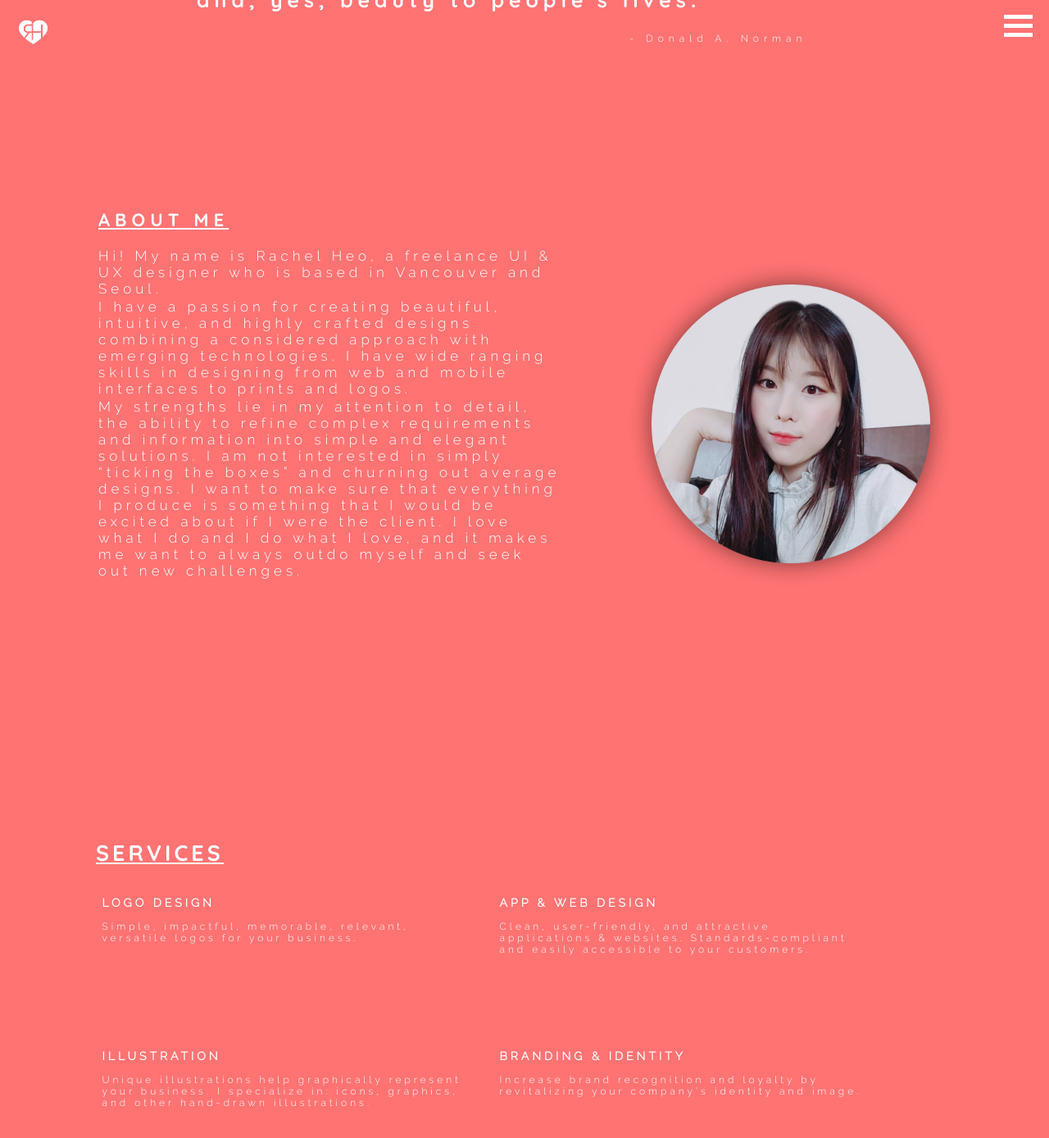
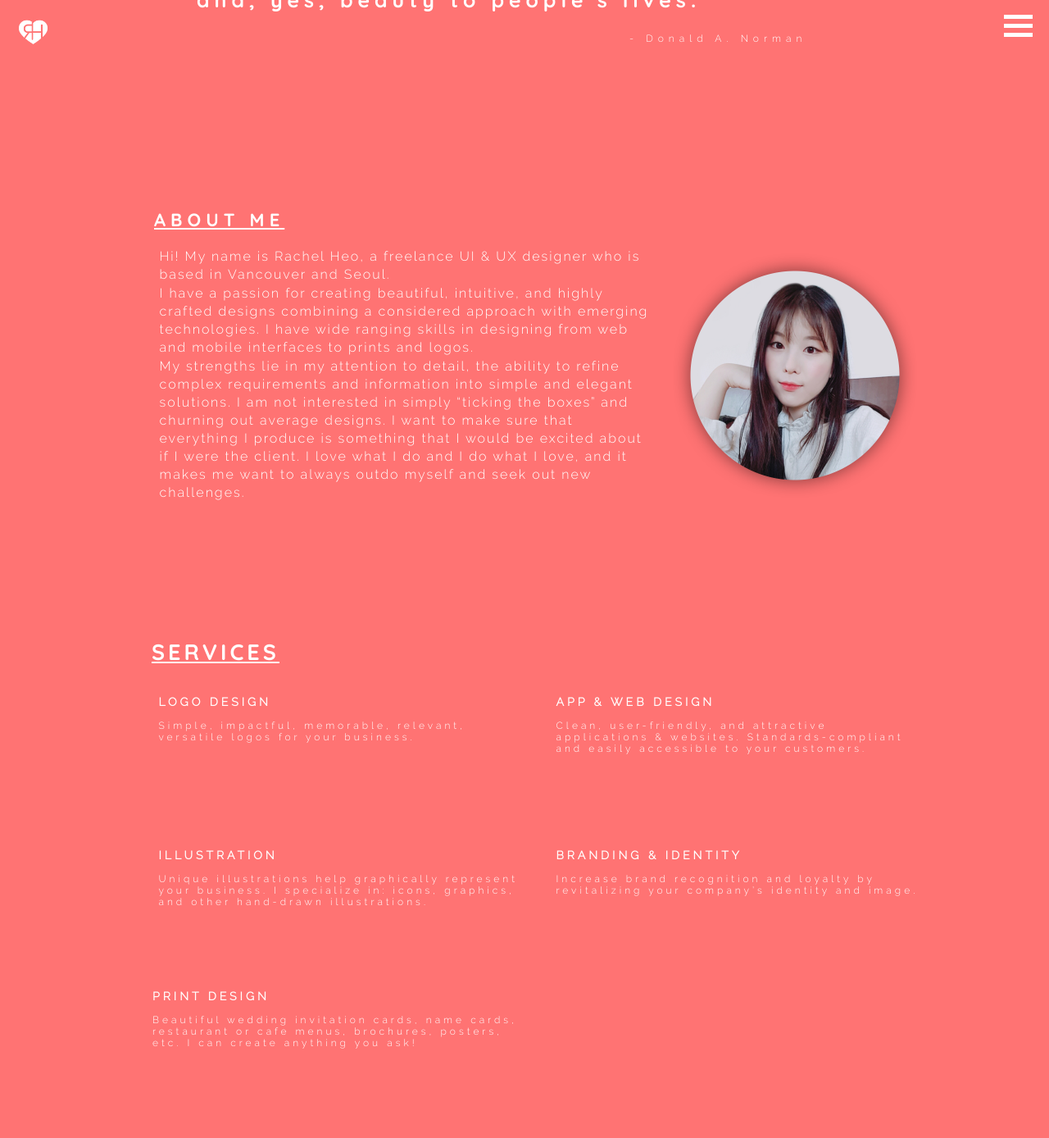
Before and after one commit to rachelheodesign/rachelheodesign.github.io, a Jekyll site: the page built from about.md, in a window 1280 px wide and 1400 px high, scrolled down 390 px. Shown: the top 1388 px of the window at 82% size. Built offline with Jekyll 4.4.1, drawn with Linux system fonts in a browser that asks for light colours; nearby versions of some CDN libraries.

Commit message:
Change positioning of about sectoin

```diff
--- a/assets/main.scss
+++ b/assets/main.scss
@@ -97,7 +97,7 @@ body {
 
 .about-container {
 
-  margin-left: 120px;
+  margin-left: 188px;
   margin-top: 175px;
 
   .about-heading {
@@ -118,20 +118,28 @@ body {
     margin-right: 115px;
 
     .text {
-      margin-right: 80px;
+      margin-right: 25px;
+
       p {
-        font-size: 17px;
+        font-size: 16px;
         color: $text-color;
         font-family: $base-subheading-font-family;
-        letter-spacing: 5px;
+        letter-spacing: 2px;
         margin-top: -15px;
+        line-height: 22px;
+        width: 600px;
       }
+
     }
 
     .profile-image {
+
+      margin-right: 39px;
+      margin-top: -9px;
+
       img {
-        height: 400px;
-        width: 400px;
+        height: 300px;
+        width: 300px;
       }
     }
 
@@ -142,7 +150,8 @@ body {
 
 .services-container {
 
-  margin-top: 300px;
+  margin-top: 150px;
+  margin-left: 138px;
 
   font-family: $base-subheading-font-family;
   color: $text-color;
@@ -150,7 +159,7 @@ body {
   letter-spacing: 4px;
 
   .services-heading {
-    margin-left: 117px;
+    margin-left: 47px;
     font-family: $base-font-family;
     color: $text-color;
     text-decoration: underline;
@@ -175,7 +184,7 @@ body {
   }
 
   .printdesign {
-    margin-left: 117px;
+    margin-left: 48px;
     font-size: 12px;
   }
 }
```
